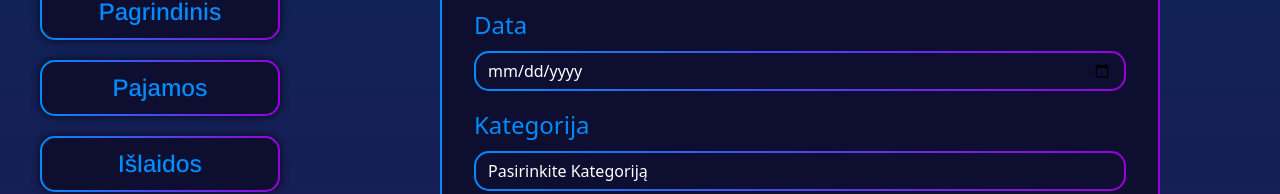
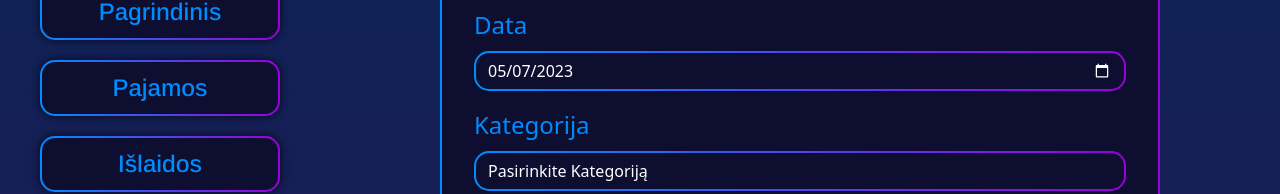
Before and after one commit to ZiGreed/P.B.A.A.SpringProject2023, a React (Vite) app: page /addIncomes in a window 1280 px wide. Shown: the part 247-441 px from the top of the page. Built offline with nearby package versions, Linux system fonts and the light colour scheme.

Commit message:
added validation and few fixes

```diff
--- a/src/components/AddIncomes.jsx
+++ b/src/components/AddIncomes.jsx
@@ -1,13 +1,15 @@
-import { Formik } from "formik";
+import { Formik, ErrorMessage } from "formik";
 import { Button, Form } from "react-bootstrap";
 import axios from "axios";
 import { useState } from "react";
 import { useNavigate } from "react-router-dom";
+import * as Yup from 'yup';
+import "./AddIncomes.scss"
 
 let baseURL = "http://localhost:3000/incomes";
 
 function AddIncomes() {
-  const today = new Date().toISOString().split("T")[0];
+
   const [submitted, setSubmitted] = useState(false);
   const navigate = useNavigate();
   return (
@@ -16,24 +18,24 @@ function AddIncomes() {
         initialValues={{
           name: "",
           amount: "",
-          date: "",
+          date: new Date().toISOString().slice(0, 10),
+          category: ""
         }}
-        validate={(values) => {
-          const errors = {};
-          if (!values.name) {
-            errors.name = "Privalomas laukelis";
+        validationSchema={
+          Yup.object({
+            name: Yup.string()
+            .required("langelis būtinas")
+            .min(2, "pavadinimas per trumpas")
+            .max(40, "pavadinimas per ilgas"),
+            amount: Yup.number()
+            .required("langelis būtinas")
+            .lessThan(1000000, "suma turi būti mažesnė nei milijonas"),
+            date: Yup.date()
+            .max(new Date("2023-04-07"), "data negali būti ateityje"),
+            category: Yup.string()
+            .required("Būtina pasirinkti kategoriją")
+          })
         }
-          if (!values.amount) {
-            errors.amount = "Privalomas laukelis";
-          }
-          if (!values.date) {
-            errors.date = "Privalomas laukelis";
-          }
-          if(!values.category) {
-            errors.category = "Privalomas laukelis";
-          }
-          return errors;
-        }}
         onSubmit={(values, { resetForm }) => {
           console.log(values);
           axios
@@ -50,11 +52,13 @@ function AddIncomes() {
           handleChange,
           handleBlur,
           handleSubmit,
+
           dirty,
           isSubmitting,
           resetForm,
         }) => (
           <Form onSubmit={handleSubmit} className="diagram-border p-4">
+            {submitted && (<h4 style={{color: "orange"}}>Pateikta!</h4>)}
             <Form.Group className="p-2">
               <Form.Label>Pavadinimas</Form.Label>
               <Form.Control
@@ -68,9 +72,12 @@ function AddIncomes() {
                 isInvalid={touched.name && !values.name}
                 maxLength={50}
               />
-              <Form.Control.Feedback type="invalid">
+              <span className="formError">
+                <ErrorMessage name="name" />
+              </span>
+              {/* <Form.Control.Feedback type="invalid">
                 {errors.name}
-              </Form.Control.Feedback>
+              </Form.Control.Feedback> */}
             </Form.Group>
             <Form.Group className="p-2">
               <Form.Label>Suma</Form.Label>
@@ -91,42 +98,50 @@ function AddIncomes() {
                 }}
                 value={values.amount}
                 isInvalid={touched.amount && !values.amount}
-                onKeyDown={(event) => {
-                  const pattern = /[0-9]/;
-                  const input = event.target.value;
-                  if (
-                    (input.indexOf(".") !== -1 &&
-                      input.split(".")[1].length === 2) ||
-                    (!pattern.test(event.key) &&
-                      event.key !== "Backspace" &&
-                      event.key !== "Delete" &&
-                      event.key !== ".")
-                  ) {
-                    event.preventDefault();
-                  }
-                }}
+                // onKeyDown={(event) => {
+                //   const pattern = /[0-9]/;
+                //   const input = event.target.value;
+                //   if (
+                //     (input.indexOf(".") !== -1 &&
+                //       input.split(".")[1].length === 2) ||
+                //     (!pattern.test(event.key) &&
+                //       event.key !== "Backspace" &&
+                //       event.key !== "Delete" &&
+                //       event.key !== ".")
+                //   ) {
+                //     event.preventDefault();
+                //   }
+                // }}
               />
-              <Form.Control.Feedback type="invalid">
+              {/* <Form.Control.Feedback type="invalid">
                 {errors.amount}
-              </Form.Control.Feedback>
+              </Form.Control.Feedback> */}
+              <span className="formError">
+                <ErrorMessage name="amount" />
+              </span>
             </Form.Group>
 
             <Form.Group className="p-2">
               <Form.Label>Data</Form.Label>
               <Form.Control
                 className="incomes_expensesFields"
-                type="Date"
-                placeholder="YY-MM-DD"
+                type="date"
+                // placeholder="YY-MM-DD"
                 name="date"
-                max={today}
                 onChange={handleChange}
                 onBlur={handleBlur}
                 value={values.date}
                 isInvalid={touched.date && !values.date}
               />
-              <Form.Control.Feedback type="invalid">
+              {/* <Form.Control.Feedback type="invalid">
+                {console.log(errors.date)}
+                {console.log(values.date)}
                 {errors.date}
-              </Form.Control.Feedback>
+                {errors.date && touched.date ? <p>{errors.date}</p> : <p>{errors.date}</p>}
+              </Form.Control.Feedback> */}
+              <span className="formError">
+              <ErrorMessage name="date" />
+              </span>
             </Form.Group>
             <Form.Group className="p-2">
               <Form.Label>Kategorija</Form.Label>
@@ -144,9 +159,9 @@ function AddIncomes() {
                 <option value="PapildomiDarbai">Papildomi darbai</option>
                 <option value="Dovana">Dovana</option>
               </Form.Control>
-    <Form.Control.Feedback type="invalid">
-      {errors.category}
-    </Form.Control.Feedback>
+            <span className="formError">
+            <ErrorMessage name="category" />
+            </span>
           </Form.Group>
 
             <div className="income_expensesBtn">
@@ -173,6 +188,7 @@ function AddIncomes() {
           </Form>
         )}
       </Formik>
+
     </div>
   );
 }
--- /dev/null
+++ b/src/components/AddIncomes.scss
@@ -0,0 +1,10 @@
+input.incomes_expensesFields.form-control {
+    background: linear-gradient(#0e0e30, #0e0e30) padding-box, linear-gradient(to right, #008cff, #9900dd) border-box !important;
+}
+::-webkit-calendar-picker-indicator {
+    filter: invert(1);
+}
+.formError{
+    color: red;
+    font-size: 0.9rem;
+}
```
Also changed, not shown: 1 other file (tests, documents, lock files or other folders). Lines whose indentation alone changed are shown as unchanged.
